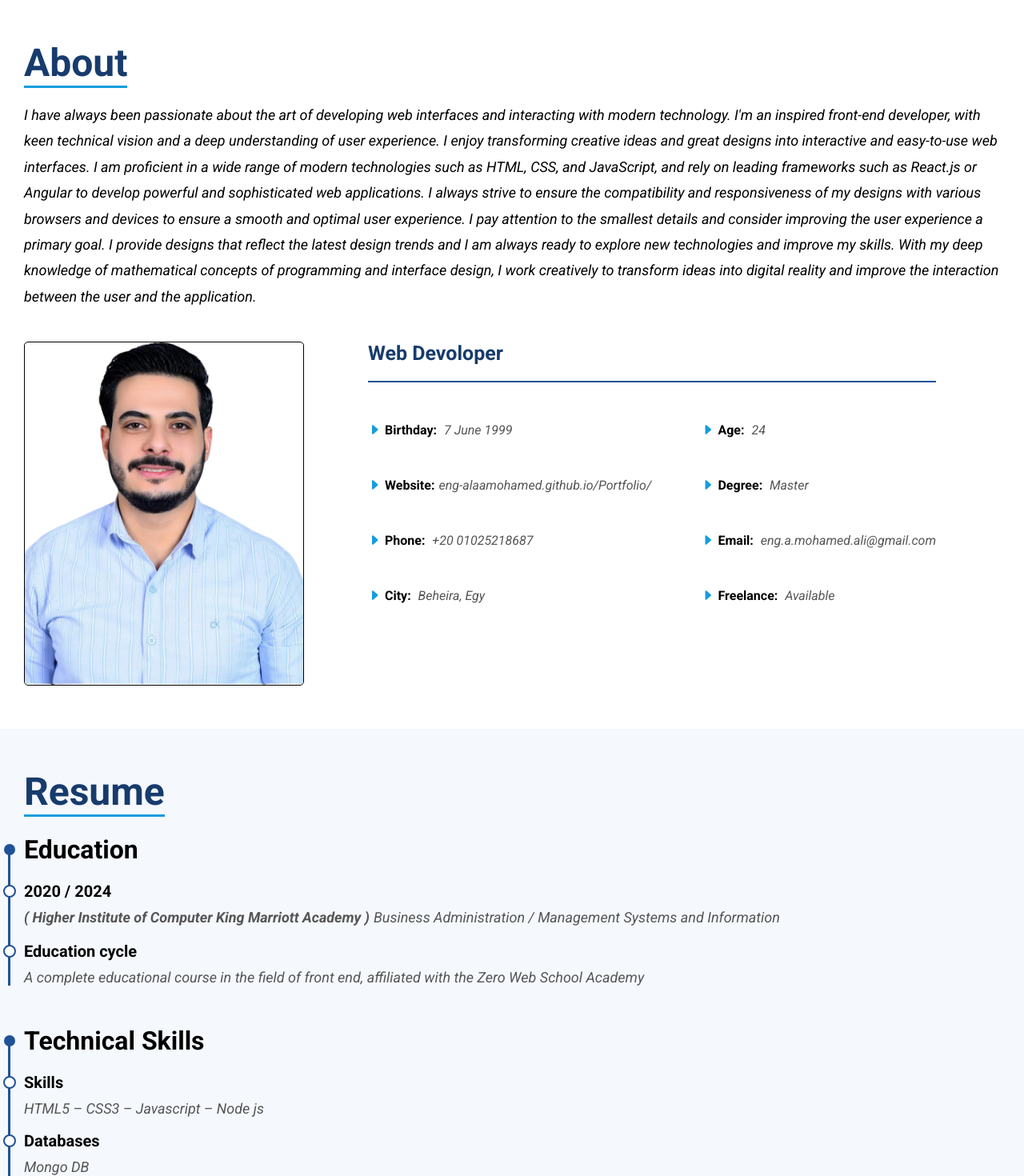
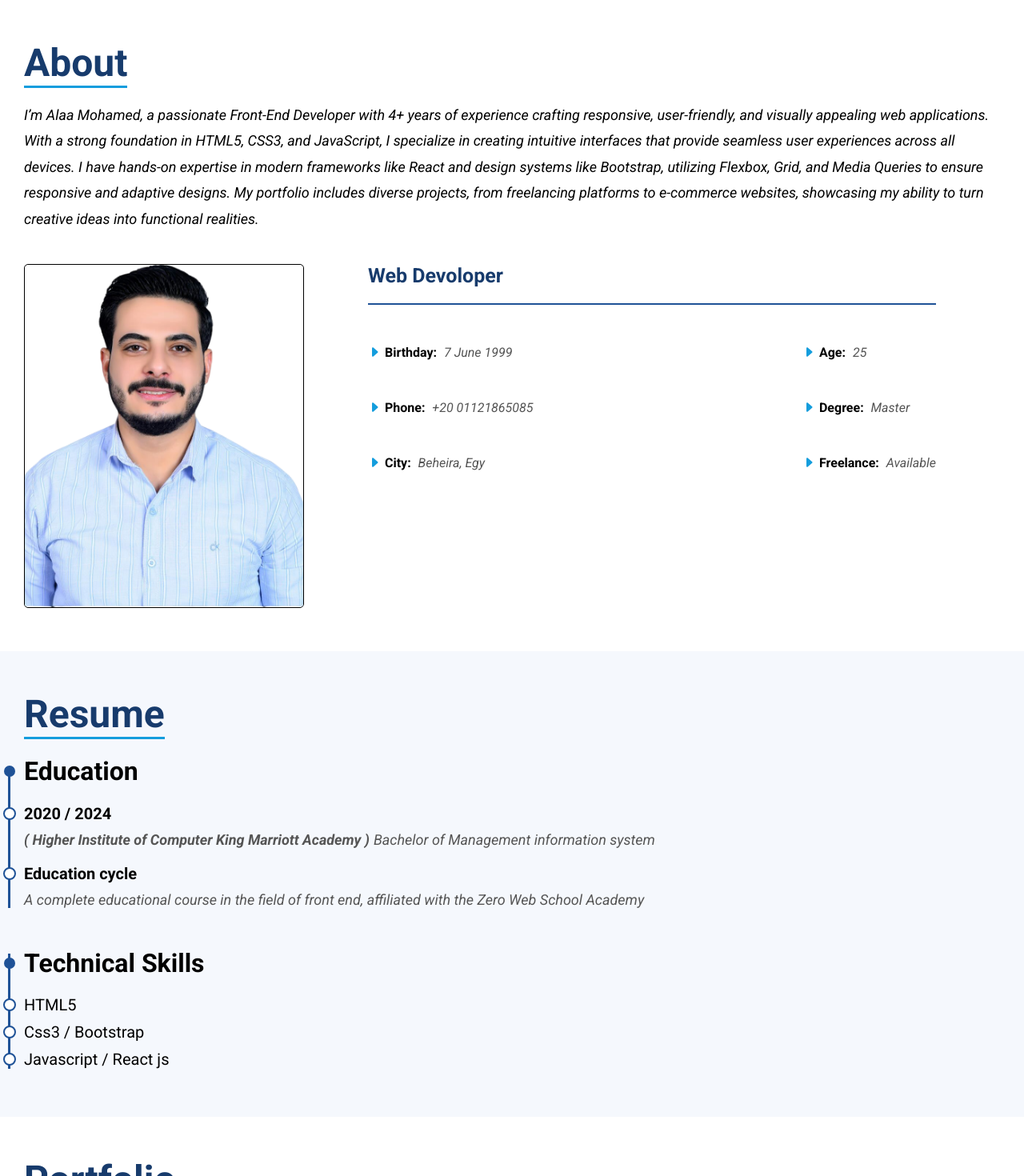
Before and after one commit to eng-AlaaMohamed/Portfolio, a React (Create React App) app: page / in a window 1280 px wide. Shown: the part 800-2270 px from the top of the page at 80% size. Built offline with nearby package versions, Linux system fonts and the light colour scheme; the HTML template or start-up script is replaced by a standard one; a web font is replaced by a local one.

Commit message:
Upload Update

```diff
--- a/src/components/aboutInfoBox/AboutInfoBox.js
+++ b/src/components/aboutInfoBox/AboutInfoBox.js
@@ -13,14 +13,12 @@ function AboutInfoBox() {
                 <div className='section-details-info-data'>
                     <ul className='box'>
                         <li><i className="bi bi-caret-right-fill"></i><strong>Birthday:</strong> 7 June 1999</li>
-                        <li><i className="bi bi-caret-right-fill"></i><strong>Website:</strong>eng-alaamohamed.github.io/Portfolio/</li>
-                        <li><i className="bi bi-caret-right-fill"></i><strong>Phone:</strong> +20 01025218687</li>
+                        <li><i className="bi bi-caret-right-fill"></i><strong>Phone:</strong> +20 01121865085</li>
                         <li><i className="bi bi-caret-right-fill"></i><strong>City:</strong> Beheira, Egy</li>
                     </ul>
                     <ul className='box'>
-                        <li><i className="bi bi-caret-right-fill"></i><strong>Age:</strong> 24</li>
+                        <li><i className="bi bi-caret-right-fill"></i><strong>Age:</strong> 25</li>
                         <li><i className="bi bi-caret-right-fill"></i><strong>Degree:</strong> Master</li>
-                        <li><i className="bi bi-caret-right-fill"></i><strong>Email:</strong> eng.a.mohamed.ali@gmail.com</li>
                         <li><i className="bi bi-caret-right-fill"></i><strong>Freelance:</strong> Available</li>
                     </ul>
                 </div>
--- a/src/components/resumeComponents/Education.js
+++ b/src/components/resumeComponents/Education.js
@@ -13,8 +13,7 @@ const Education = () => {
                         <p>
                             <strong>( Higher Institute of Computer King Marriott
                                 Academy )</strong>
-                            Business Administration / Management
-                            Systems and Information
+                            Bachelor of  Management information system
                         </p>
                     </li>
                 </ul>
--- a/src/components/resumeComponents/Skills.css
+++ b/src/components/resumeComponents/Skills.css
@@ -33,9 +33,12 @@
     margin-top: var(--marggin-main);
 }
 
+.list-skills li {
+    margin-bottom: 10px;
+}
+
 .list-skills li span {
     font-size: 20px;
-    font-weight: bold;
     margin-right: var(--marggin-main);
     position: relative;
 }
@@ -53,12 +56,12 @@
     transform: translateY(-50%);
 }
 
-.list-skills li p {
+/* .list-skills li p {
     font-size: 18px;
     color: var(--text-color2);
     font-style: italic;
     margin-top: 10px;
-}
+} */
 
 /* Media Query */
 @media (max-width: 576px){
--- a/src/components/resumeComponents/Skills.js
+++ b/src/components/resumeComponents/Skills.js
@@ -8,16 +8,13 @@ const Skills = () => {
             </div>
             <ul className='list-skills'>
                 <li>
-                    <span>Skills</span>
-                    <p>HTML5 – CSS3 – Javascript – Node js</p>
+                    <span>HTML5</span>
                 </li>
                 <li>
-                    <span>Databases</span>
-                    <p>Mongo DB</p>
+                    <span>Css3 / Bootstrap</span>
                 </li>
                 <li>
-                    <span>Framework</span>
-                    <p>React – Express js – BootStrap</p>
+                    <span>Javascript / React js</span>
                 </li>
             </ul>
         </div>
--- a/src/sections/aboutSection/AboutSection.js
+++ b/src/sections/aboutSection/AboutSection.js
@@ -9,23 +9,15 @@ function AboutSection() {
         <h2>About</h2>
       </div>
       <p className='about-me'>
-        I have always been passionate about the art of developing web interfaces
-        and interacting with modern technology. I'm an inspired front-end developer,
-        with keen technical vision and a deep understanding of user experience. I enjoy
-        transforming creative ideas and great designs into interactive and easy-to-use web interfaces.
+        I’m Alaa Mohamed, a passionate Front-End Developer with 4+ years of experience crafting responsive,
+        user-friendly, and visually appealing web applications.
+        With a strong foundation in HTML5, CSS3, and JavaScript,
+        I specialize in creating intuitive interfaces that provide seamless user experiences across all devices.
 
-        I am proficient in a wide range of modern technologies such as HTML, CSS, and JavaScript,
-        and rely on leading frameworks such as React.js or Angular to develop powerful and sophisticated
-        web applications. I always strive to ensure the compatibility and responsiveness of my designs with
-        various browsers and devices to ensure a smooth and optimal user experience.
-
-        I pay attention to the smallest details and consider improving the user experience
-        a primary goal. I provide designs that reflect the latest design trends and I am always
-        ready to explore new technologies and improve my skills.
-
-        With my deep knowledge of mathematical concepts of programming and interface design,
-        I work creatively to transform ideas into digital reality and improve the interaction between
-        the user and the application.
+        I have hands-on expertise in modern frameworks like React and design systems like Bootstrap,
+        utilizing Flexbox, Grid, and Media Queries to ensure responsive and adaptive designs. My portfolio
+        includes diverse projects, from freelancing platforms to e-commerce websites, showcasing my ability
+        to turn creative ideas into functional realities.
       </p>
       <AboutInfoBox />
     </div>
--- a/src/sections/contact/Contact.js
+++ b/src/sections/contact/Contact.js
@@ -47,7 +47,7 @@ function ContactUs() {
                     });
                     Toast.fire({
                         icon: "success",
-                        title: "Signed in successfully"
+                        title: "Sent successfully"
                     });
                 },
                 (error) => {
@@ -63,7 +63,7 @@ function ContactUs() {
             </div>
             <div className='phone-number'>
                 <div className='phone-number-icon'><i className="bi bi-telephone-fill"></i></div>
-                <span className='number'><strong>+20</strong> 01025218687</span>
+                <span className='number'><strong>+20</strong> 01121865085</span>
             </div>
             <div className='cnotact-section-content'>
                 <form className='contact-form' ref={form} onSubmit={sendEmail}>
--- a/src/sections/heroSection/Hero.js
+++ b/src/sections/heroSection/Hero.js
@@ -24,7 +24,7 @@ function Hero() {
       <div className='hero-section-content'>
         <div className='hero-section-text'>
           <h1 className='person-name'>Alaa Mohamed</h1>
-          <p className='job-title'>I'm <span>Web developer</span></p>
+          <p className='job-title'>I'm <span>Frontend Developer</span></p>
         </div>
         <div className='hero-section-image'>
           <img src={image} alt='person image' />
```
